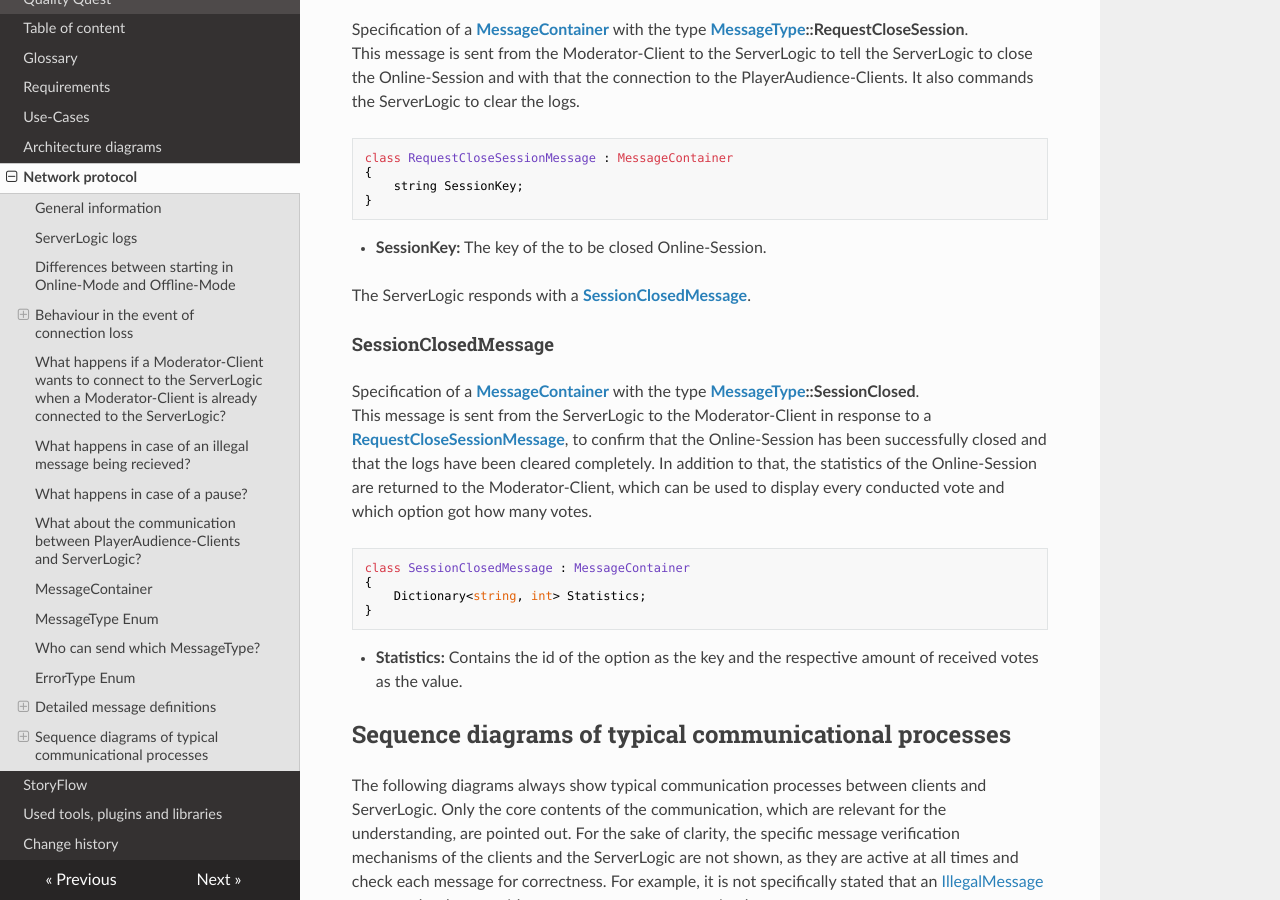
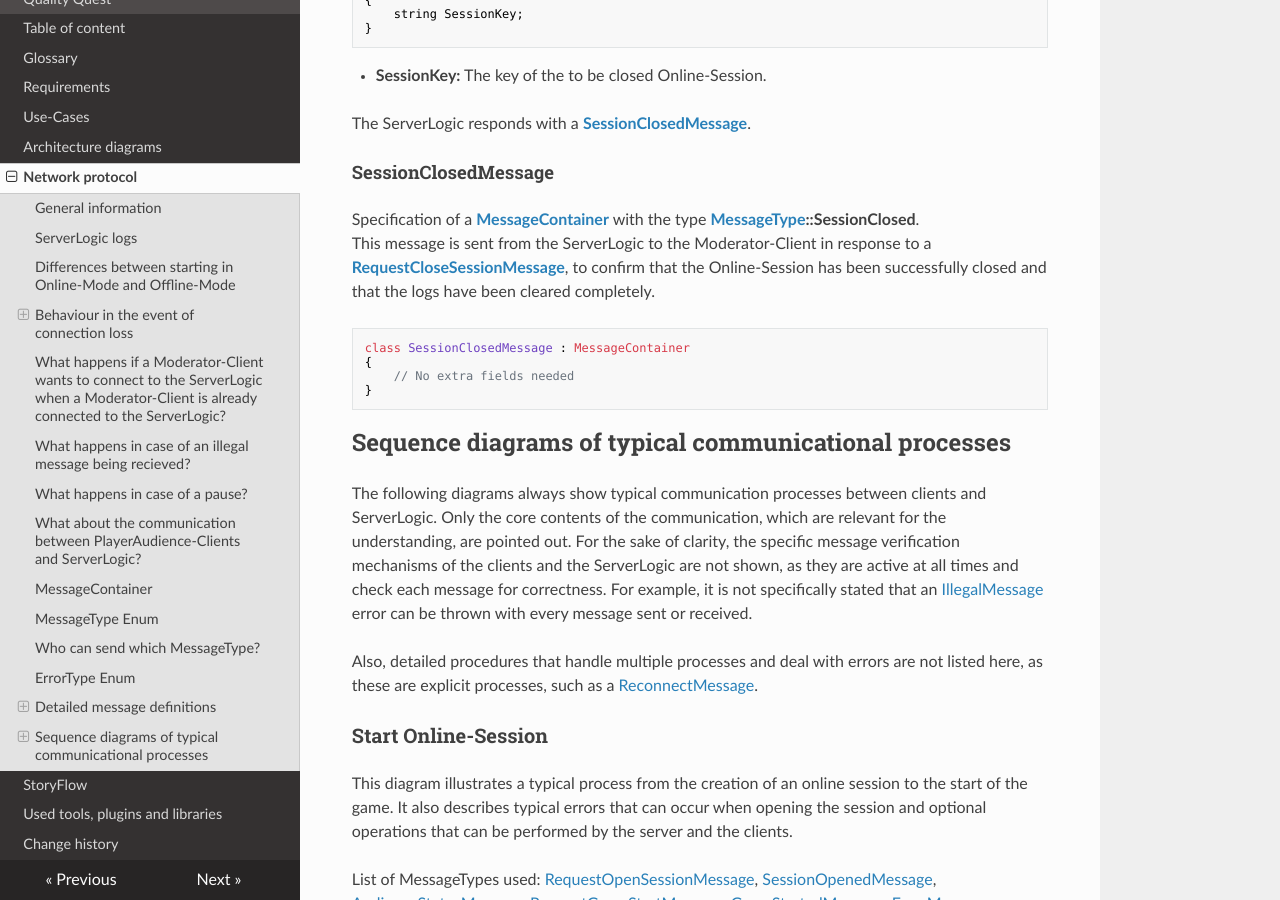
Before and after one commit to Brotenko/QualityQuest, an MkDocs documentation site: the page built from Docs/Technical Specifications/docs/network-protocol.md, in a window 1280 px wide and 900 px high, scrolled down 12947 px. Built offline with MkDocs 1.6.1, drawn with Linux system fonts in a browser that asks for light colours; nearby versions of some CDN libraries; some of the changed text lies outside the part shown.

Commit message:
updated Network-protocoll to current implementation

````diff
--- a/Docs/Technical Specifications/docs/network-protocol.md
+++ b/Docs/Technical Specifications/docs/network-protocol.md
@@ -99,14 +99,12 @@
     Guid ModeratorId;
     MessageType Type;
     DateTime CreationDate;
-    string DebugMessage;
 }
 ```
 
 - **moderatorId:** The individual identifier assigned to the Moderator-Client. Only the Moderator-Client sends this id to the ServerLogic to identify itself. The ServerLogic leaves this field empty.
 - **type:** Specifies the type of the message to be able to parse it accordingly.
 - **creationDate:** The timestamp of the message.
-- **debugMessage:** Can be used during development to transport additional data between ServerLogic and Moderator-Client. This way, in case of a non parsable message, or an error occurring, information can be carried to the Moderator-Client directly for quick access, without the need to search through the logs.
 
 ## MessageType Enum
 
@@ -338,13 +336,11 @@
 {
     string SessionKey;
     Uri DirectURL;
-    Bitmap QrCode;
 }
 ```
 
 - **SessionKey:** A randomly generated Online-Session key, of size 6, required by the audience to join the Online-Session, after connecting to the ServerLogic.
-- **DirectURL:** A direct URL that the audience can use to connect to the ServerLogic via the PlayerAudience-Client should the QR code not be usable.
-- **QrCode:** A QR-code automatically generated by the ServerLogic which can be scanned by the audience to connect to the ServerLogic.
+- **DirectURL:** A direct URL that the audience can use to connect to the ServerLogic via the PlayerAudience-Client. An QR-Code based on this is also provided by the ModeratorClient.
 
 #### AudienceStatusMessage
 
@@ -555,16 +551,16 @@
 #### SessionClosedMessage
 
 Specification of a **[MessageContainer](#messagecontainer)** with the type **[MessageType](#messagetype-enum)::SessionClosed**. </br>
-This message is sent from the ServerLogic to the Moderator-Client in response to a **[RequestCloseSessionMessage](#requestclosesessionmessage)**, to confirm that the Online-Session has been successfully closed and that the logs have been cleared completely. In addition to that, the statistics of the Online-Session are returned to the Moderator-Client, which can be used to display every conducted vote and which option got how many votes.
+This message is sent from the ServerLogic to the Moderator-Client in response to a **[RequestCloseSessionMessage](#requestclosesessionmessage)**, to confirm that the Online-Session has been successfully closed and that the logs have been cleared completely.
 
 ``` csharp
 class SessionClosedMessage : MessageContainer
 {
-    Dictionary<string, int> Statistics;
+    // No extra fields needed
 }
 ```
 
-- **Statistics:** Contains the id of the option as the key and the respective amount of received votes as the value.
+
 
 ## Sequence diagrams of typical communicational processes
 
````
Also changed, not shown: Docs/Technical Specifications/docs/changehistory.md (+10 -0 lines).
